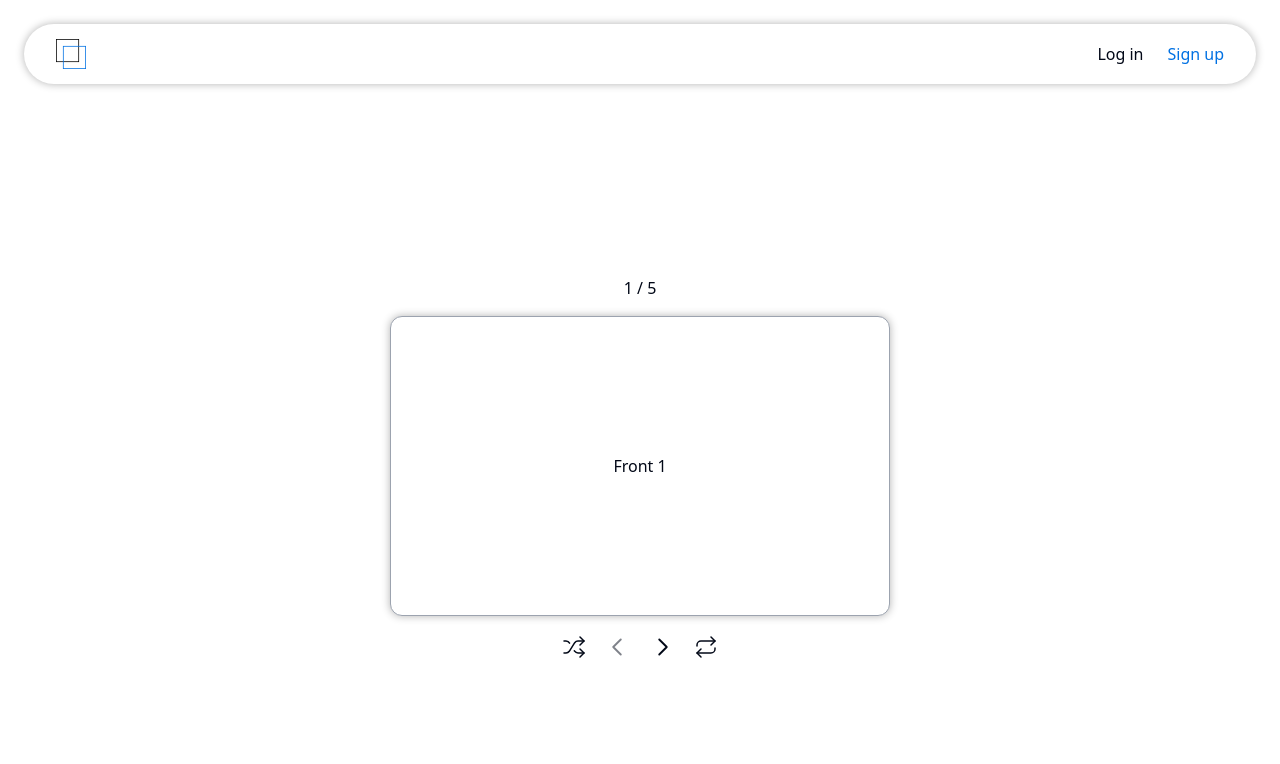
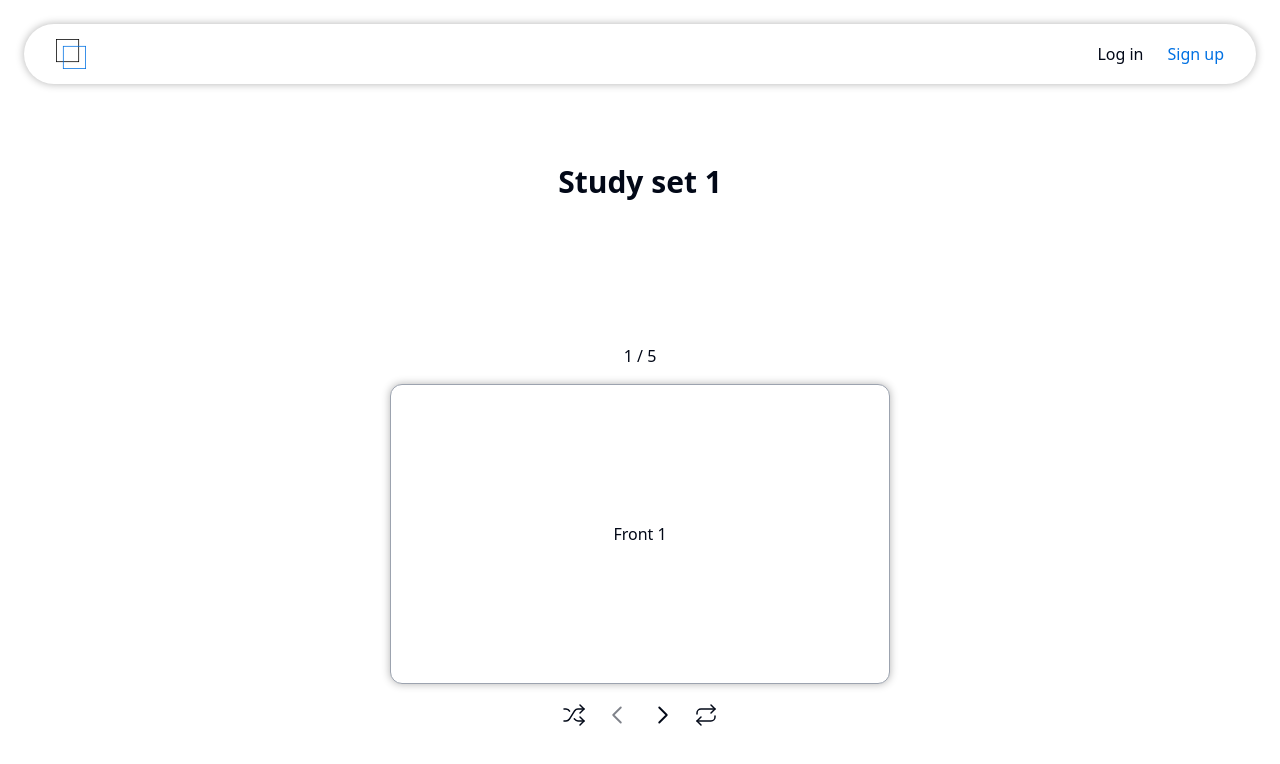
Before and after one commit to matthewdeguzman/hackprinceton-frontend, a SvelteKit app: page /set/1 in a window 1280 px wide. Shown: the top 764 px of the page. Built offline with nearby package versions, Linux system fonts and the light colour scheme.

Commit message:
flesh out ui for study set

```diff
--- a/src/routes/set/[id]/+page.svelte
+++ b/src/routes/set/[id]/+page.svelte
@@ -10,11 +10,15 @@
 	import FlashCard from '$lib/components/cards/FlashCard.svelte';
 
 	let { data }: { data: PageData } = $props();
-	let cards: Card[] = $state(data.cards ?? []);
+	const title = data.title;
+	const ogCards: Card[] = data.cards ?? [];
+
+	let cards: Card[] = $state(ogCards ?? []);
 	let activeCardIdx = $state(0);
 	let isLooping = $state(false);
 	let isFlipped: boolean = $state(false);
 	let goLeft: boolean = $state(false);
+	let shuffled: boolean = $state(false);
 
 	function resetFlip(fn: () => void) {
 		if (isFlipped) {
@@ -61,7 +65,14 @@
 	}
 
 	function shuffle() {
+		shuffled = true;
 		cards = cards.sort(() => Math.random() - 0.5);
+		activeCardIdx = 0;
+	}
+
+	function unshuffle() {
+		shuffled = false;
+		cards = ogCards;
 		activeCardIdx = 0;
 	}
 
@@ -78,9 +89,12 @@
 </script>
 
 <svelte:window onkeyup={handleKeyClick} />
-<div class="mt-48 flex items-center">
+<div class="mt-20 flex items-center">
 	<div class="flex w-full flex-col items-center">
 		<div class="flex max-w-[1200px] flex-col items-center">
+			<div class="mb-36 flex flex-col items-center">
+				<h1 class="text-3xl font-bold">{title}</h1>
+			</div>
 			<p class="mb-4">{activeCardIdx + 1} / {cards.length}</p>
 
 			{#key cards}
@@ -94,27 +108,38 @@
 			{/key}
 
 			<div class="mt-4 flex gap-x-4">
-				<button onclick={shuffle}><Shuffle strokeWidth={1.5} /></button>
-
-				<button class:disabled={!isLooping && activeCardIdx === 0} onclick={previousCard}
-					><ChevronLeft size={30} strokeWidth={1.5} /></button
+				<button
+					class:text-green-600={shuffled}
+					class="transition-all hover:text-green-600"
+					onclick={() => (shuffled ? unshuffle() : shuffle())}><Shuffle strokeWidth={1.5} /></button
 				>
 
-				<button class:disabled={!isLooping && activeCardIdx === cards.length - 1} onclick={nextCard}
-					><ChevronRight size={30} strokeWidth={1.5} /></button
+				<button
+					class={!isLooping && activeCardIdx === 0 ? 'disabled' : 'enabled'}
+					onclick={previousCard}><ChevronLeft size={30} strokeWidth={1.5} /></button
 				>
 
-				<button class:text-green-600={isLooping} onclick={() => (isLooping = !isLooping)}
-					><Repeat strokeWidth={1.5} /></button
+				<button
+					class={!isLooping && activeCardIdx === cards.length - 1 ? 'disabled' : 'enabled'}
+					onclick={nextCard}><ChevronRight size={30} strokeWidth={1.5} /></button
+				>
+
+				<button
+					class:text-green-600={isLooping}
+					class="transition-all hover:text-green-600"
+					onclick={() => (isLooping = !isLooping)}><Repeat strokeWidth={1.5} /></button
 				>
 			</div>
 		</div>
 	</div>
 </div>
 
-<style>
+<style lang="postcss">
 	.disabled {
-		opacity: 0.5;
-		cursor: not-allowed;
+		@apply cursor-not-allowed opacity-50;
+	}
+
+	.enabled {
+		@apply cursor-pointer opacity-100 transition-all hover:text-blue;
 	}
 </style>
--- a/src/routes/set/[id]/+page.ts
+++ b/src/routes/set/[id]/+page.ts
@@ -2,6 +2,7 @@ import type { PageLoad } from './$types';
 
 export const load: PageLoad = ({ params }) => {
 	return {
+		title: 'Study set 1',
 		cards: [
 			{
 				id: '1',
```
